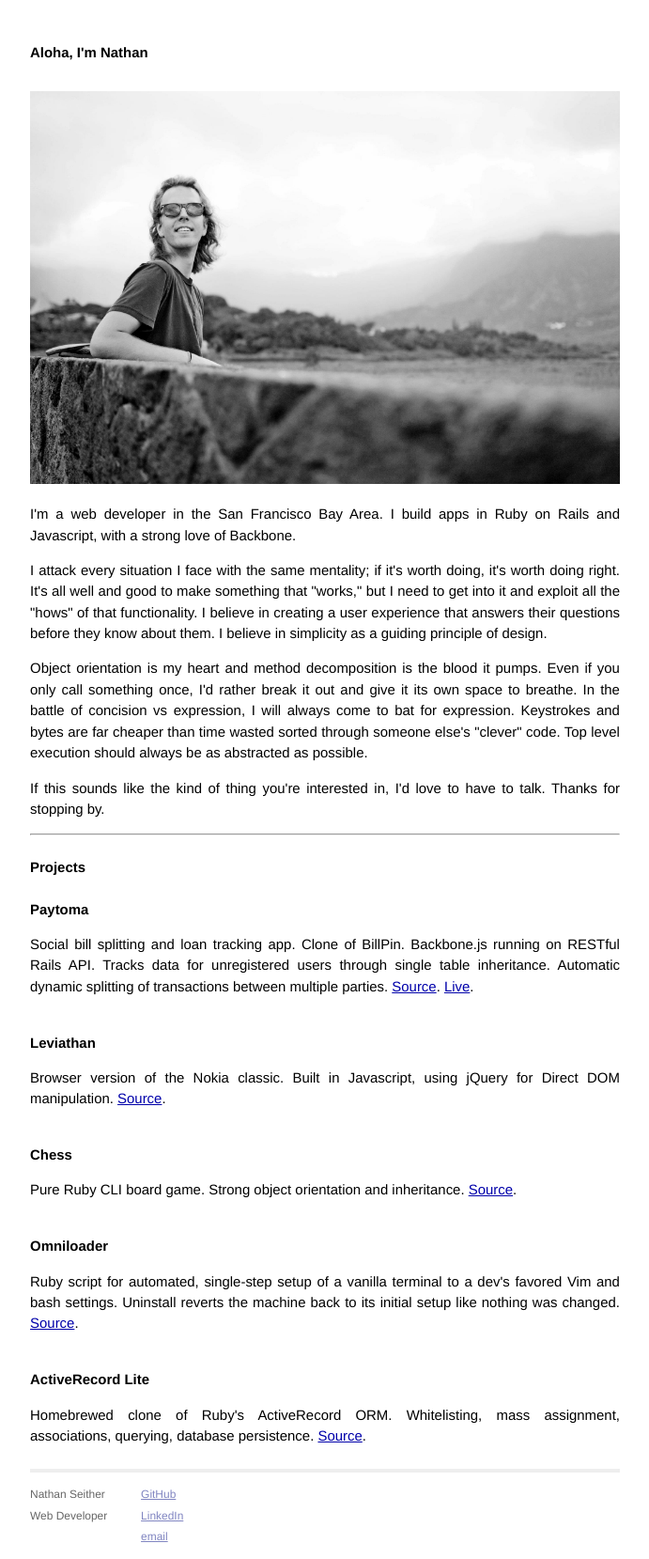
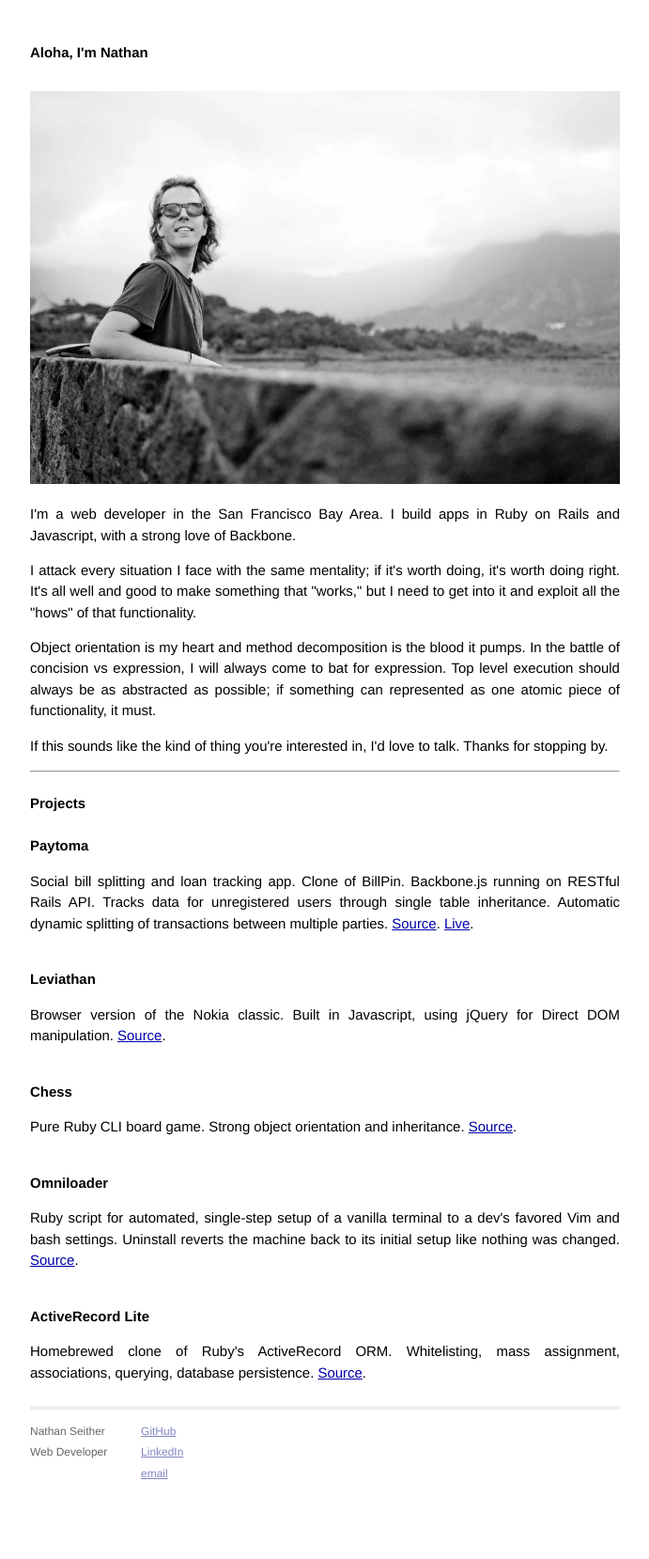
Before and after one commit to Supernats/Supernats.github.io, a Jekyll site: the page built from index.html, in a window 1280 px wide. Shown: the whole page at 94% size, without its empty margins (294-985 px from the left). Built offline with Jekyll 4.4.1, drawn with Linux system fonts in a browser that asks for light colours; Markdown is read by kramdown in place of the engine named in the settings; after the commit the page ends 1591 px from its top, so only the background shows below that.

Commit message:
pare down blurbs

```diff
--- a/index.html
+++ b/index.html
@@ -18,15 +18,15 @@ title: Nathan Seither
     </p>
 
     <p class="personal-text">
-      I attack every situation I face with the same mentality; if it's worth doing, it's worth doing right. It's all well and good to make something that "works," but I need to get into it and exploit all the "hows" of that functionality. I believe in creating a user experience that answers their questions before they know about them. I believe in simplicity as a guiding principle of design.
+      I attack every situation I face with the same mentality; if it's worth doing, it's worth doing right. It's all well and good to make something that "works," but I need to get into it and exploit all the "hows" of that functionality.
     </p>
 
     <p class="personal-text">
-      Object orientation is my heart and method decomposition is the blood it pumps. Even if you only call something once, I'd rather break it out and give it its own space to breathe. In the battle of concision vs expression, I will always come to bat for expression. Keystrokes and bytes are far cheaper than time wasted sorted through someone else's "clever" code. Top level execution should always be as abstracted as possible.
+      Object orientation is my heart and method decomposition is the blood it pumps. In the battle of concision vs expression, I will always come to bat for expression. Top level execution should always be as abstracted as possible; if something can represented as one atomic piece of functionality, it must.
     </p>
 
     <p class="personal-text">
-      If this sounds like the kind of thing you're interested in, I'd love to have to talk. Thanks for stopping by.
+      If this sounds like the kind of thing you're interested in, I'd love to talk. Thanks for stopping by.
     </p>
 </div>
 
```
